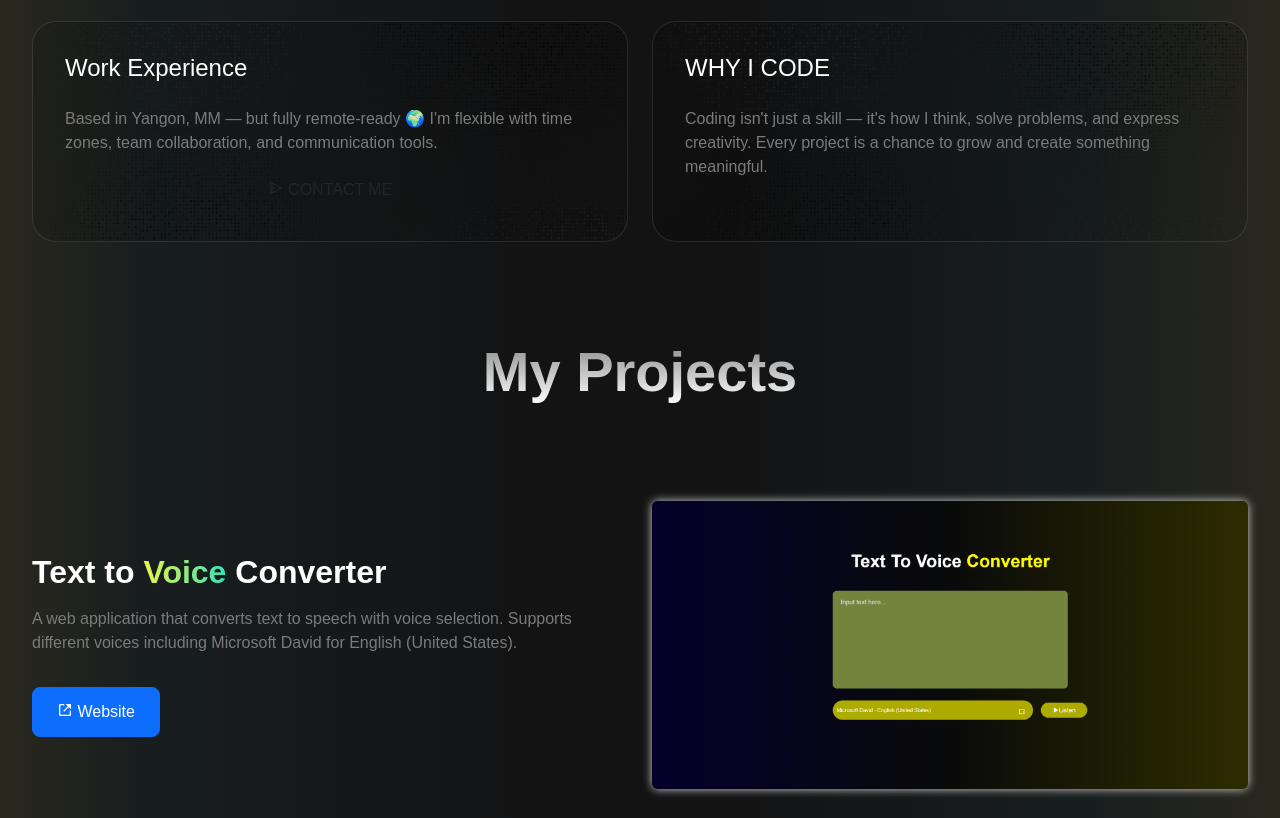
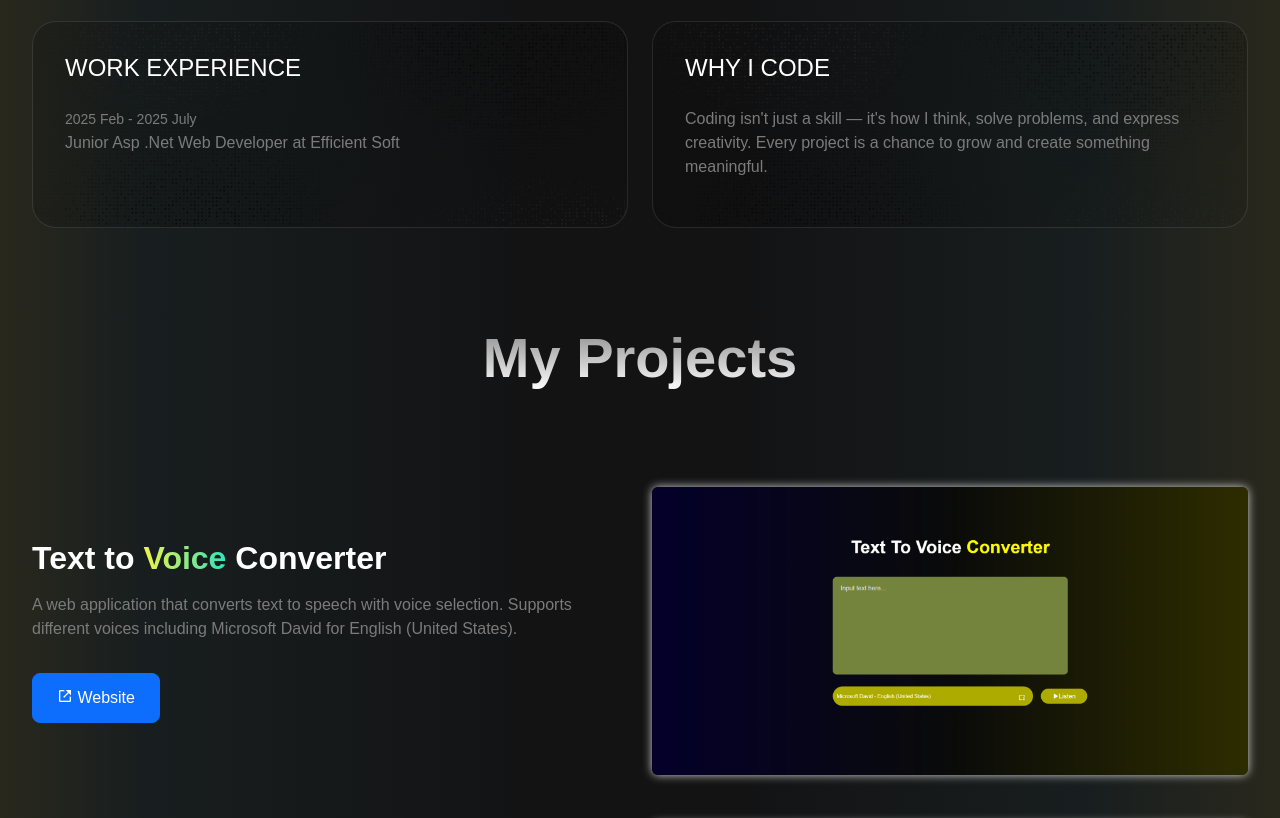
Before and after one commit to yoonpyae/portfolio-v2, a plain HTML site: page index.html in a window 1280 px wide. Shown: the part 1460-2278 px from the top of the page. Drawn offline with nearby package versions, Linux system fonts and the light colour scheme; some packages are replaced by stand-ins of ours; a script that the page names is missing.

Commit message:
Update index.html

```diff
--- a/index.html
+++ b/index.html
@@ -123,12 +123,12 @@
                 <!-- Time Card -->
                 <div class="col-12 col-md-6" data-aos="fade-up">
                     <div class="card time h-100">
-                        <h2 class="card-title">Work Experience</h2>
-                        <p class="card-text"> Based in Yangon, MM — but fully remote-ready 🌍
-                            I'm flexible with time zones, team collaboration, and communication tools.
+                        <h2 class="card-title">WORK EXPERIENCE</h2>
+                        <p class="card-text">
+                            <small>2025 Feb - 2025 July </small> <br>
+                            Junior Asp .Net Web Developer at Efficient Soft
                         </p>
                         <img src="images/gradient3&4.png" alt="" class="background-img">
-                        <button class="btn"><i class='bx bx-send'></i> CONTACT ME</button>
                     </div>
                 </div>
 
```
